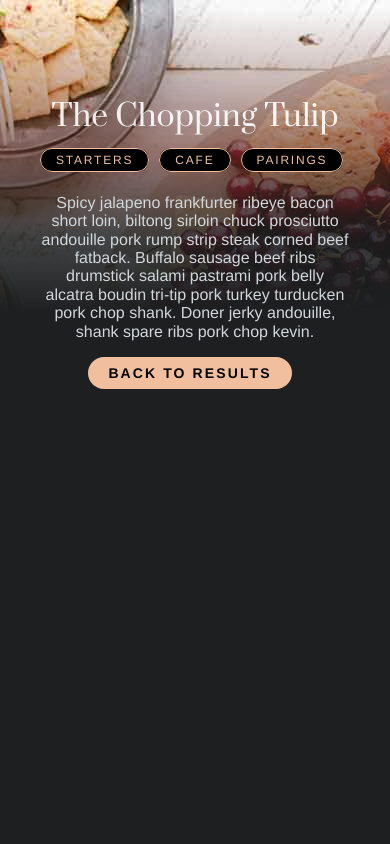
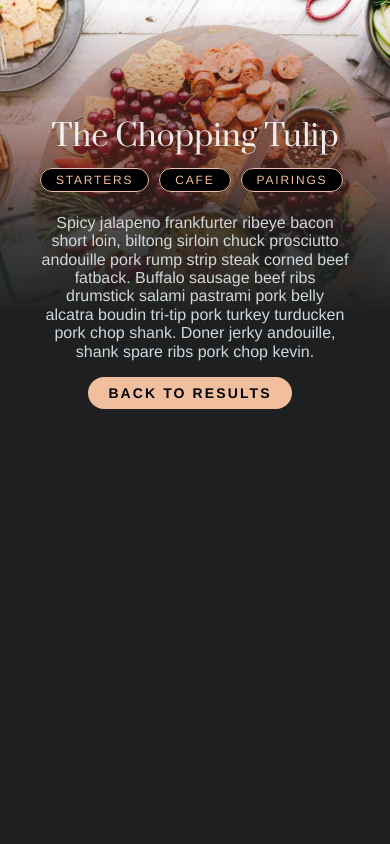
Before and after one commit to sdras/vue-hooks-foodapp, a Vue app: page / in a window 390 px wide. Both pictures are taken after a click on the element "The Chopping Tulip". Shown: the top 844 px of the page. Built offline with nearby package versions, Linux system fonts and the light colour scheme; what vue-hooks would draw is missing.

Commit message:
some mobile logic

```diff
--- a/src/components/AppDetails.vue
+++ b/src/components/AppDetails.vue
@@ -171,44 +171,4 @@ export default {
     background: #1d1f20;
   }
 }
-
-@media only screen and (max-width: 767px) {
-  .scene {
-    left: 0 !important;
-    width: 90vw !important;
-    height: 100vh !important;
-  }
-
-  .detail .content {
-    padding-top: 45px !important;
-  }
-
-  .content {
-    background: -moz-linear-gradient(
-      top,
-      rgba(29, 31, 32, 0) 0%,
-      rgba(29, 31, 32, 0) 1%,
-      rgba(29, 31, 32, 0.63) 6%,
-      rgba(29, 31, 32, 1) 12%,
-      rgba(29, 31, 32, 1) 100%
-    ); /* FF3.6-15 */
-    background: -webkit-linear-gradient(
-      top,
-      rgba(29, 31, 32, 0) 0%,
-      rgba(29, 31, 32, 0) 1%,
-      rgba(29, 31, 32, 0.63) 6%,
-      rgba(29, 31, 32, 1) 12%,
-      rgba(29, 31, 32, 1) 100%
-    ); /* Chrome10-25,Safari5.1-6 */
-    background: linear-gradient(
-      to bottom,
-      rgba(29, 31, 32, 0) 0%,
-      rgba(29, 31, 32, 0) 1%,
-      rgba(29, 31, 32, 0.63) 6%,
-      rgba(29, 31, 32, 1) 12%,
-      rgba(29, 31, 32, 1) 100%
-    ); /* W3C, IE10+, FF16+, Chrome26+, Opera12+, Safari7+ */
-    filter: progid:DXImageTransform.Microsoft.gradient( startColorstr='#001d1f20', endColorstr='#1d1f20',GradientType=0 ); /* IE6-9 */
-  }
-}
 </style>
--- a/src/components/AppGrid.vue
+++ b/src/components/AppGrid.vue
@@ -18,7 +18,12 @@
       :topImg="topImg"
       :rects="rects"
     ></app-details>
-    <app-mobiledetails v-if="isShowing && isMobile" :currentItem="currentItem"></app-mobiledetails>
+    <app-mobiledetails
+      @closeModal="isShowing = $event"
+      v-if="isShowing && isMobile"
+      :currentItem="currentItem"
+      :isShowing="isShowing"
+    ></app-mobiledetails>
   </div>
 </template>
 
@@ -48,14 +53,6 @@ export default {
   computed: {
     food() {
       return this.$store.state.food;
-    },
-    imgTopDelta() {
-      if (window.matchMedia("(min-width: 768px)").matches) {
-        return -(this.rects.first.top - this.rects.last.top);
-      } else {
-        const topMargin = this.rects.last.top > 0 ? this.rects.last.top : 0;
-        return -(this.rects.first.top - topMargin);
-      }
     }
   },
   watch: {
@@ -67,6 +64,7 @@ export default {
   },
   methods: {
     expand(item, event) {
+      if (window.matchMedia("(min-width: 768px)").matches) {
         const itemEl = event.target;
         const elImg = this.$refs[item.name][0];
 
@@ -79,11 +77,12 @@ export default {
           this.topImg = this.$refs.gallery.scrollTop;
 
           let deltaW = this.rects.first.left - this.rects.last.left;
+          let deltaH = this.rects.first.top - this.rects.last.top;
           let deltaS = (this.rects.last.width - 30) / this.rects.first.width;
 
           TweenMax.to(elImg, 0.3, {
             x: -deltaW,
-          y: this.imgTopDelta,
+            y: -deltaH,
             scale: deltaS,
             transformOrigin: "0 0",
             zIndex: 1000,
@@ -101,6 +100,10 @@ export default {
 
           this.isShowing = false;
           this.currentItem = null;
+        }
+      } else {
+        this.isShowing = true;
+        this.currentItem = item;
       }
     }
   }
--- a/src/components/AppMobiledetails.vue
+++ b/src/components/AppMobiledetails.vue
@@ -1,7 +1,7 @@
 <template>
   <div
     class="mobiledetails"
-    :style="`background: url('${currentItem.name}.jpg') no-repeat left top`"
+    :style="`background: url('${currentItem.name}.jpg') no-repeat left top; background-size: contain`"
   >
     <div class="mobilecontent">
       <h2 class="title" ref="title">{{ currentItem.restaurant }}</h2>
@@ -9,7 +9,7 @@
         <span v-for="tag in currentItem.tags" :key="tag">{{ tag }}</span>
       </div>
       <p class="description" ref="desc">{{ currentItem.desc }}</p>
-      <button>Back to Results</button>
+      <button @click="closeModal">Back to Results</button>
     </div>
   </div>
 </template>
@@ -20,6 +20,11 @@ export default {
     currentItem: {
       type: Object,
       required: true
+    }
+  },
+  methods: {
+    closeModal() {
+      this.$emit("closeModal", false);
     }
   }
 };
@@ -33,12 +38,12 @@ export default {
   left: 0;
   right: 0;
   bottom: 0;
-  height: calc(100% - 100px);
+  height: calc(100% - 120px);
   width: calc(100vw - 80px);
-  padding: 100px 40px 0;
+  padding: 120px 40px 0;
   overflow: hidden;
   background: $app-background;
-  background-size: contain;
+  background-size: 500px;
   &:before {
     content: "";
     position: fixed;
@@ -97,5 +102,6 @@ button {
   text-transform: uppercase;
   letter-spacing: 0.15em;
   background: $app-highlight;
+  cursor: pointer;
 }
 </style>
```
Lines whose indentation alone changed are shown as unchanged.
